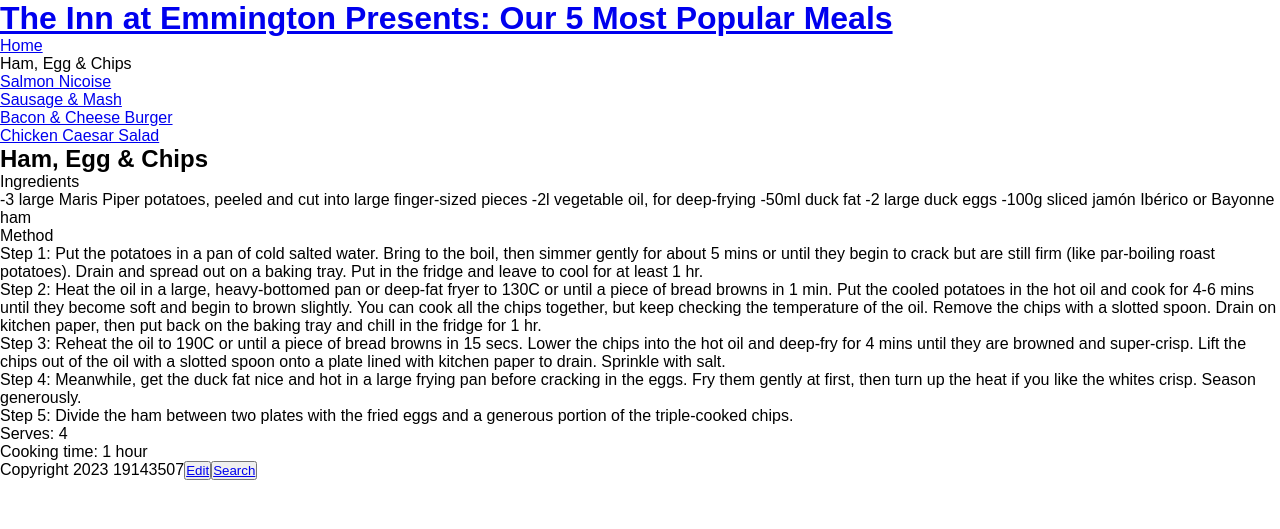
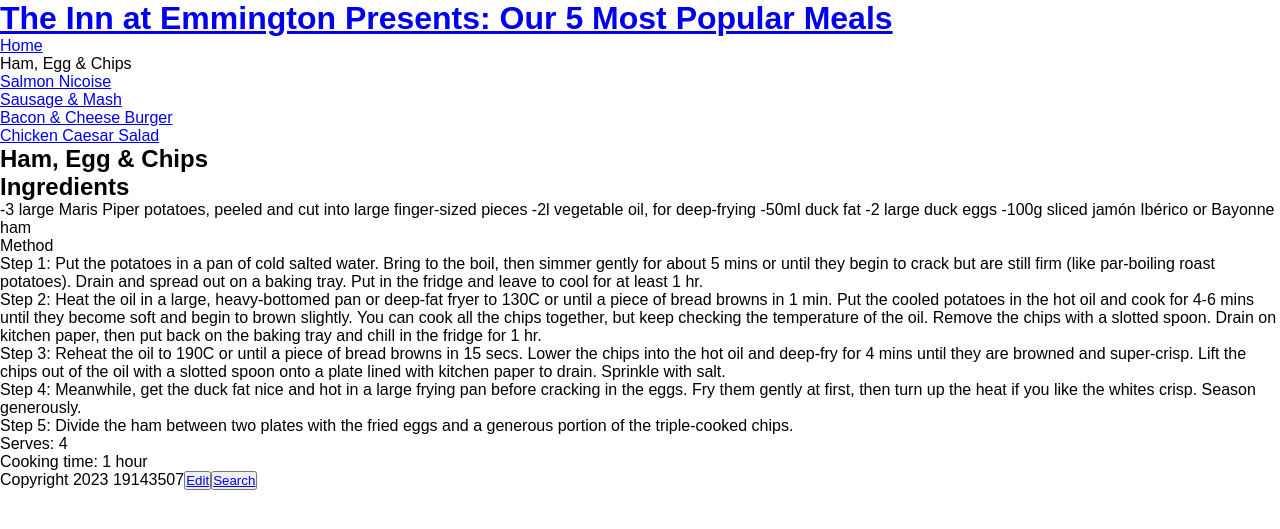
Before and after one commit to 19143507/inn-at-emmington, a Jekyll site: the page built from _recipes/recipe2.md, in a window 1280 px wide. Shown: the top 529 px of the page. Built offline with Jekyll 4.4.1, drawn with Linux system fonts in a browser that asks for light colours.

```diff
--- a/_recipes/recipe2.md
+++ b/_recipes/recipe2.md
@@ -5,13 +5,13 @@ order: 1
 layout: recipe
 published: true
 ---
-Ingredients
+## Ingredients
 
 \-3 large Maris Piper potatoes, peeled and cut into large finger-sized pieces
-\-2l vegetable oil, for deep-frying
-\-50ml duck fat
-\-2 large duck eggs
-\-100g sliced jamón Ibérico or Bayonne ham
+-2l vegetable oil, for deep-frying
+-50ml duck fat
+-2 large duck eggs
+-100g sliced jamón Ibérico or Bayonne ham
 
 Method
 
```
